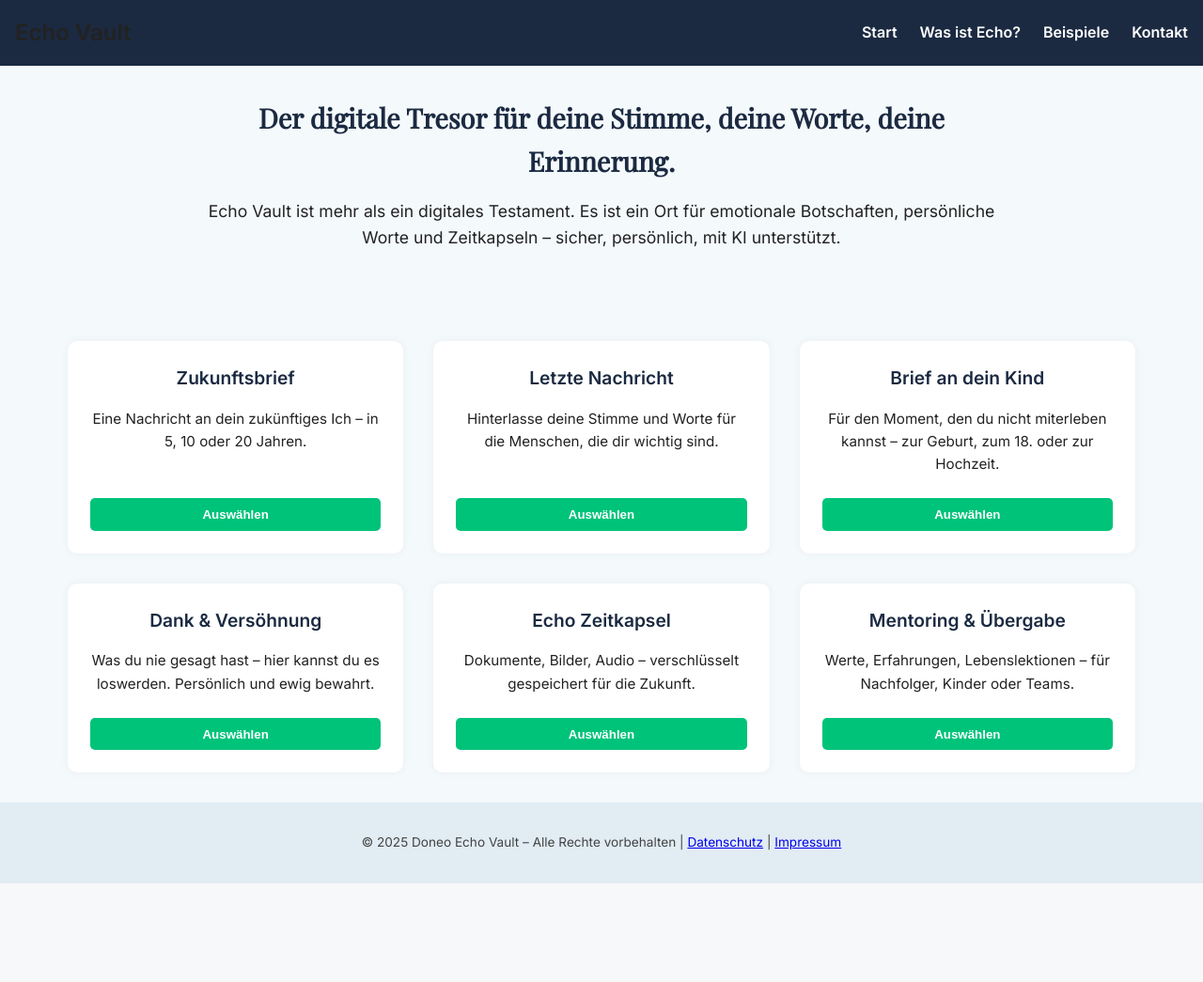
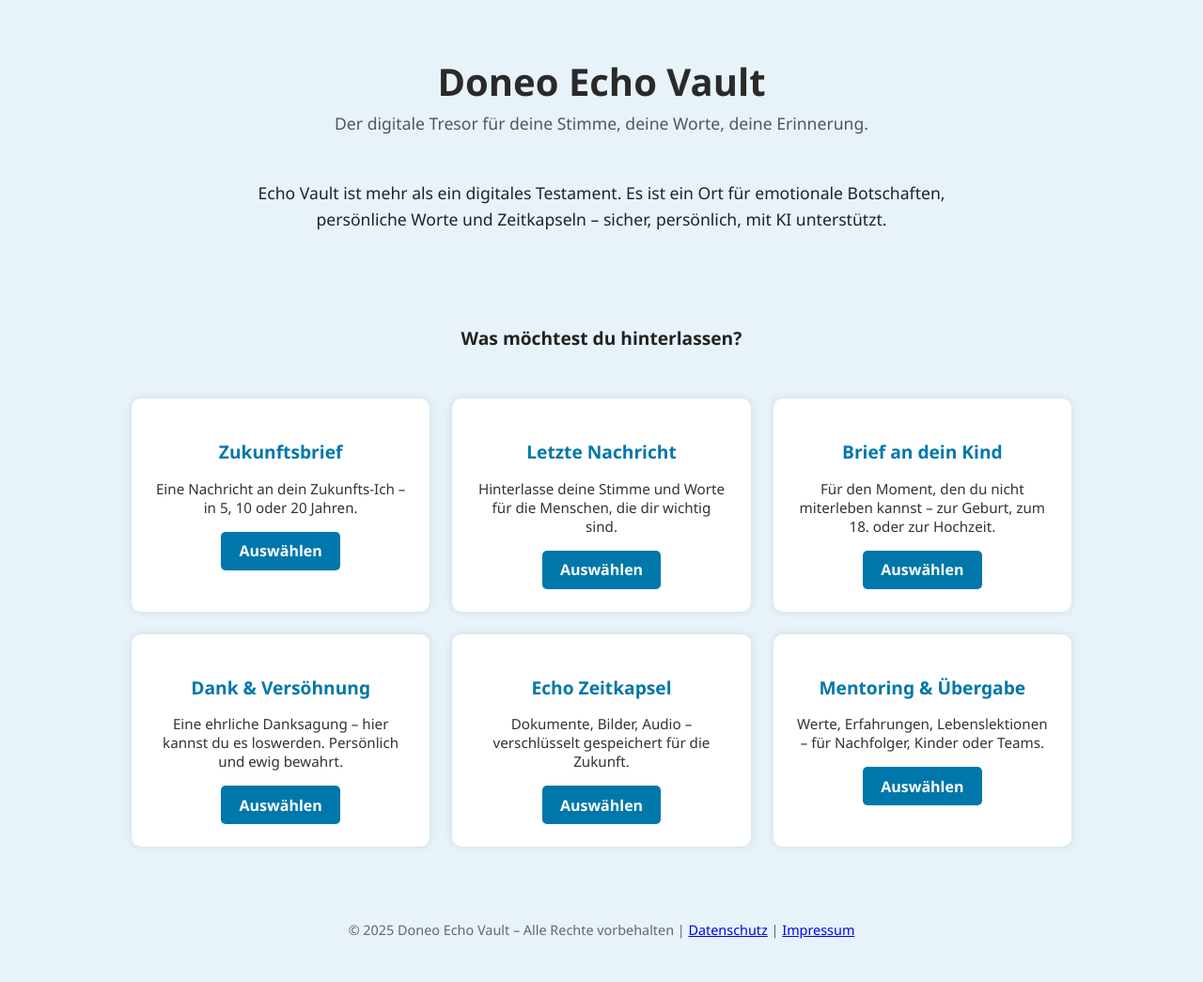
Before and after one commit to doneo24/echo_vault, a Flask app: page / in a window 1280 px wide. Shown: the whole page at 94% size. Before the commit the page ends 940 px from the top, so only its background shows below. Run offline with Flask 3, Linux system fonts and the light colour scheme.

Commit message:
Update index.html

```diff
--- a/templates/index.html
+++ b/templates/index.html
@@ -1,239 +1,140 @@
-
 <!DOCTYPE html>
 <html lang="de">
 <head>
   <meta charset="UTF-8" />
   <meta name="viewport" content="width=device-width, initial-scale=1.0" />
-  <title>Doneo Echo Vault</title>
-  <link rel="preconnect" href="https://fonts.googleapis.com">
-  <link href="https://fonts.googleapis.com/css2?family=Inter:wght@400;600&family=Playfair+Display&display=swap" rel="stylesheet">
+  <title>Doneo Echo Vault – Deine Botschaft</title>
   <style>
-    :root {
-      --primary: #1B2A41;
-      --accent: #00C37A;
-      --light-bg: #f4f9fc;
-      --text: #222;
-      --heading-font: 'Playfair Display', serif;
-      --body-font: 'Inter', sans-serif;
+    body {
+      background-color: #e7f3f9;
+      font-family: 'Segoe UI', Tahoma, Geneva, Verdana, sans-serif;
+      color: #222;
+      margin: 0;
+      padding: 0 1rem;
     }
-
-    * {
-      margin: 0;
-      padding: 0;
-      box-sizing: border-box;
+    header {
+      text-align: center;
+      padding: 2rem 0 1rem;
     }
-
-    body {
-      font-family: var(--body-font);
-      background-color: var(--light-bg);
-      color: var(--text);
-      line-height: 1.6;
-      padding: 0;
-      margin: 0;
+    header h1 {
+      font-size: 2.5rem;
+      color: #2a2a2a;
+      margin-bottom: 0.3rem;
     }
-
-    header {
-      background-color: var(--primary);
-      color: white;
-      padding: 1.5rem;
+    header p {
+      font-size: 1.1rem;
+      color: #555;
+      max-width: 700px;
+      margin: 0 auto;
+    }
+    section.intro {
       text-align: center;
-      position: relative;
+      padding-top: 1rem;
+      font-size: 1.2rem;
+      max-width: 800px;
+      margin: 0 auto;
     }
-
-    header h1 {
-      font-family: var(--heading-font);
-      font-size: 2.2rem;
-    }
-
-    nav {
-      display: flex;
-      justify-content: space-between;
-      align-items: center;
-      padding: 1rem;
-      background-color: var(--primary);
-    }
-
-    .nav-links {
-      display: flex;
+    section.grid {
+      display: grid;
+      grid-template-columns: repeat(auto-fit, minmax(260px, 1fr));
       gap: 1.5rem;
-    }
-
-    .nav-links a {
-      color: white;
-      text-decoration: none;
-      font-weight: 600;
-    }
-
-    .burger {
-      display: none;
-      flex-direction: column;
-      gap: 5px;
-      cursor: pointer;
-    }
-
-    .burger div {
-      width: 25px;
-      height: 3px;
-      background: white;
-    }
-
-    .intro-section {
-      text-align: center;
-      padding: 2rem 1rem;
-      max-width: 900px;
+      padding: 2rem 0;
+      max-width: 1000px;
       margin: auto;
     }
-
-    .intro-section h2 {
-      font-family: var(--heading-font);
-      color: var(--primary);
-      font-size: 1.8rem;
-      margin-bottom: 1rem;
-    }
-
-    .intro-section p {
-      font-size: 1.1rem;
-      margin-bottom: 2rem;
-    }
-
-    .cards-container {
-      display: grid;
-      grid-template-columns: repeat(auto-fit, minmax(280px, 1fr));
-      gap: 2rem;
-      padding: 2rem;
-      max-width: 1200px;
-      margin: auto;
-    }
-
     .card {
       background: white;
       border-radius: 10px;
-      box-shadow: 0 0 10px rgba(0,0,0,0.05);
       padding: 1.5rem;
+      box-shadow: 0 0 10px rgba(0,0,0,0.1);
       text-align: center;
-      display: flex;
-      flex-direction: column;
-      justify-content: space-between;
     }
-
     .card h3 {
-      color: var(--primary);
-      margin-bottom: 1rem;
+      color: #0077aa;
+      margin-bottom: 0.5rem;
       font-size: 1.2rem;
     }
-
     .card p {
-      flex-grow: 1;
-      margin-bottom: 1.5rem;
       font-size: 0.95rem;
+      color: #333;
+      margin-bottom: 1rem;
     }
-
-    .card button {
-      background-color: var(--accent);
+    .card a.button {
+      display: inline-block;
+      background-color: #0077aa;
       color: white;
       border: none;
-      padding: 0.6rem 1rem;
       border-radius: 5px;
+      padding: 0.6rem 1.2rem;
       font-weight: bold;
-      cursor: pointer;
+      text-decoration: none;
+      transition: background-color 0.3s ease;
     }
-
+    .card a.button:hover {
+      background-color: #005f88;
+    }
     footer {
       text-align: center;
-      font-size: 0.85rem;
       padding: 2rem 1rem;
-      background-color: #e1ecf3;
-      color: #444;
-    }
-
-    /* Responsive */
-    @media (max-width: 768px) {
-      .nav-links {
-        display: none;
-        flex-direction: column;
-        background: var(--primary);
-        position: absolute;
-        top: 60px;
-        right: 10px;
-        width: 200px;
-        padding: 1rem;
-      }
-
-      .nav-links.active {
-        display: flex;
-      }
-
-      .burger {
-        display: flex;
-      }
+      font-size: 0.9rem;
+      color: #666;
     }
   </style>
 </head>
 <body>
 
-<nav>
-  <h1>Echo Vault</h1>
-  <div class="nav-links" id="navLinks">
-    <a href="#">Start</a>
-    <a href="#">Was ist Echo?</a>
-    <a href="#">Beispiele</a>
-    <a href="#">Kontakt</a>
-  </div>
-  <div class="burger" onclick="toggleMenu()">
-    <div></div>
-    <div></div>
-    <div></div>
-  </div>
-</nav>
+<header>
+  <h1>Doneo Echo Vault</h1>
+  <p>Der digitale Tresor für deine Stimme, deine Worte, deine Erinnerung.</p>
+</header>
 
-<section class="intro-section">
-  <h2>Der digitale Tresor für deine Stimme, deine Worte, deine Erinnerung.</h2>
-  <p>Echo Vault ist mehr als ein digitales Testament. Es ist ein Ort für emotionale Botschaften, persönliche Worte und Zeitkapseln – sicher, persönlich, mit KI unterstützt.</p>
+<section style="text-align: center; margin: 2rem auto 4rem; max-width: 800px;">
+  <p style="font-size: 1.1rem; line-height: 1.6;">
+    Echo Vault ist mehr als ein digitales Testament. Es ist ein Ort für emotionale Botschaften,
+    persönliche Worte und Zeitkapseln – sicher, persönlich, mit KI unterstützt.
+  </p>
 </section>
 
-<section class="cards-container">
+<section class="intro">
+  <p><strong>Was möchtest du hinterlassen?</strong></p>
+</section>
+
+<section class="grid">
   <div class="card">
     <h3>Zukunftsbrief</h3>
-    <p>Eine Nachricht an dein zukünftiges Ich – in 5, 10 oder 20 Jahren.</p>
-    <button>Auswählen</button>
+    <p>Eine Nachricht an dein Zukunfts-Ich – in 5, 10 oder 20 Jahren.</p>
+    <a href="/formular?typ=zukunft" class="button">Auswählen</a>
   </div>
   <div class="card">
     <h3>Letzte Nachricht</h3>
     <p>Hinterlasse deine Stimme und Worte für die Menschen, die dir wichtig sind.</p>
-    <button>Auswählen</button>
+    <a href="/formular?typ=abschied" class="button">Auswählen</a>
   </div>
   <div class="card">
     <h3>Brief an dein Kind</h3>
     <p>Für den Moment, den du nicht miterleben kannst – zur Geburt, zum 18. oder zur Hochzeit.</p>
-    <button>Auswählen</button>
+    <a href="/formular?typ=kind" class="button">Auswählen</a>
   </div>
   <div class="card">
     <h3>Dank & Versöhnung</h3>
-    <p>Was du nie gesagt hast – hier kannst du es loswerden. Persönlich und ewig bewahrt.</p>
-    <button>Auswählen</button>
+    <p>Eine ehrliche Danksagung – hier kannst du es loswerden. Persönlich und ewig bewahrt.</p>
+    <a href="/formular?typ=dank" class="button">Auswählen</a>
   </div>
   <div class="card">
     <h3>Echo Zeitkapsel</h3>
     <p>Dokumente, Bilder, Audio – verschlüsselt gespeichert für die Zukunft.</p>
-    <button>Auswählen</button>
+    <a href="/formular?typ=zeitkapsel" class="button">Auswählen</a>
   </div>
   <div class="card">
     <h3>Mentoring & Übergabe</h3>
     <p>Werte, Erfahrungen, Lebenslektionen – für Nachfolger, Kinder oder Teams.</p>
-    <button>Auswählen</button>
+    <a href="/formular?typ=mentoring" class="button">Auswählen</a>
   </div>
 </section>
 
 <footer>
-  &copy; 2025 Doneo Echo Vault – Alle Rechte vorbehalten | <a href="#">Datenschutz</a> | <a href="#">Impressum</a>
+  <p>&copy; 2025 Doneo Echo Vault – Alle Rechte vorbehalten | <a href="#">Datenschutz</a> | <a href="#">Impressum</a></p>
 </footer>
-
-<script>
-  function toggleMenu() {
-    const nav = document.getElementById("navLinks");
-    nav.classList.toggle("active");
-  }
-</script>
 
 </body>
 </html>
```
